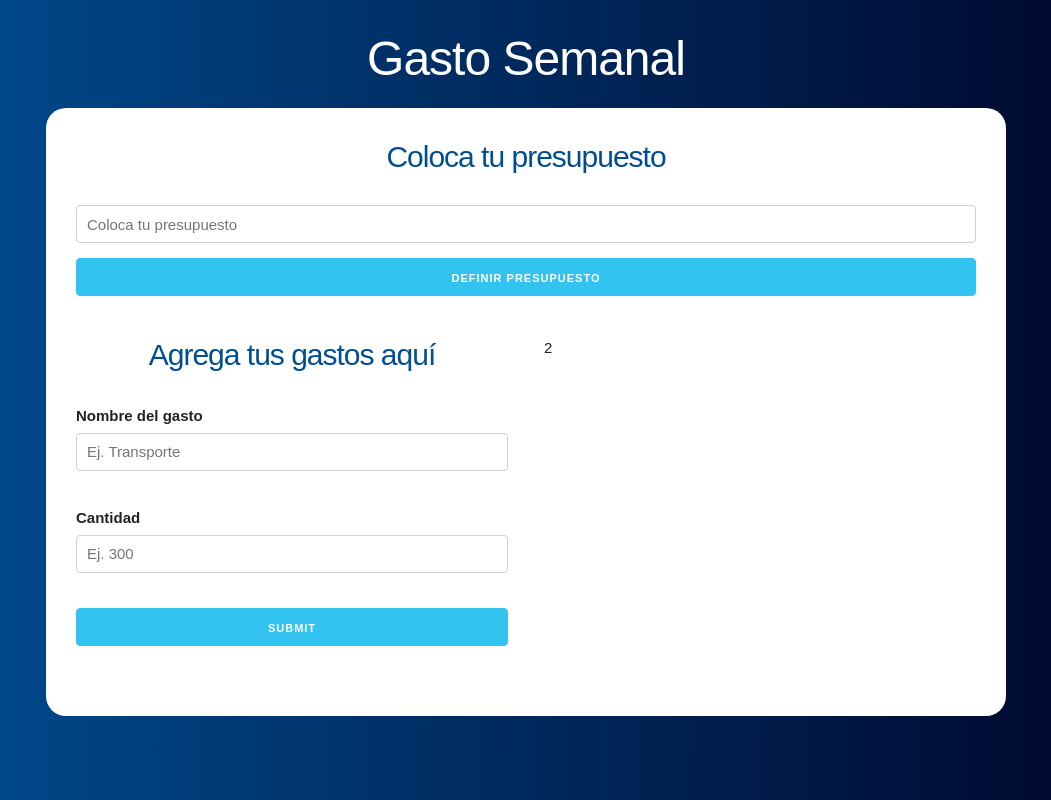
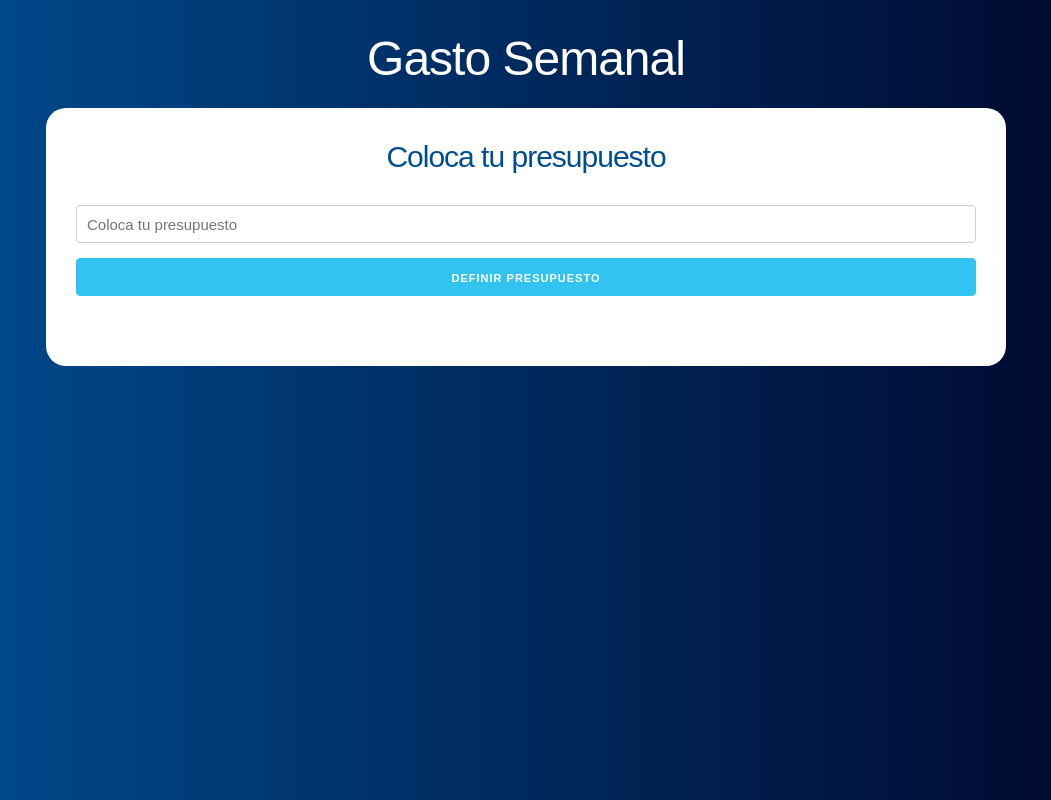
Before and after one commit to UrielQuiroz/BudgetControl, a React (Create React App) app in the folder presupuesto/: page / in a window 1280 px wide. Shown: the whole page, without its empty margins (114-1165 px from the left). Built offline with nearby package versions, Linux system fonts and the light colour scheme.

Commit message:
Carga condicional de componentes
Se creo el useState para mostrar la pregunta al inicio y cuando ingesemos una cantidad valida el componente Pregunta se oculte y se muestre el componente Formulario

```diff
--- a/presupuesto/src/App.js
+++ b/presupuesto/src/App.js
@@ -7,6 +7,7 @@ function App() {
 
   const [presupuesto, guardarPresupuesto] = useState(0);
   const [restante, guardarRestante] = useState(0);
+  const [mostrarpregunta, actualizarPregunta] = useState(true);
 
   return (
 
@@ -15,13 +16,15 @@ function App() {
         <h1>Gasto Semanal</h1>
 
         <div className="contenido-principal contenido" >
+          {mostrarpregunta ? (
             <Pregunta
               guardarPresupuesto={guardarPresupuesto}
               guardarRestante={guardarRestante}
+              actualizarPregunta={actualizarPregunta}
             />
+          ) :
 
             <div className="row">
-
               <div className="one-half column">
                 <Formulario />
               </div>
@@ -29,8 +32,9 @@ function App() {
               <div className="one-half column">
                 2
               </div>
+            </div>
 
-          </div>
+          }
 
         </div>
 
--- a/presupuesto/src/components/Pregunta.jsx
+++ b/presupuesto/src/components/Pregunta.jsx
@@ -1,7 +1,7 @@
 import React, { Fragment, useState } from "react";
 import Error from "./Error";
 
-const Pregunta = ({guardarPresupuesto, guardarRestante}) => {
+const Pregunta = ({guardarPresupuesto, guardarRestante, actualizarPregunta}) => {
   //DEfinir presupuesto
   const [cantidad, guardarCantidad] = useState(0);
   const [error, guardarError] = useState(false);
@@ -25,6 +25,8 @@ const Pregunta = ({guardarPresupuesto, guardarRestante}) => {
       guardarError(false);
       guardarPresupuesto(cantidad);
       guardarRestante(cantidad);
+
+      actualizarPregunta(false);
   }
 
   return (
```
Lines whose indentation alone changed are shown as unchanged.
